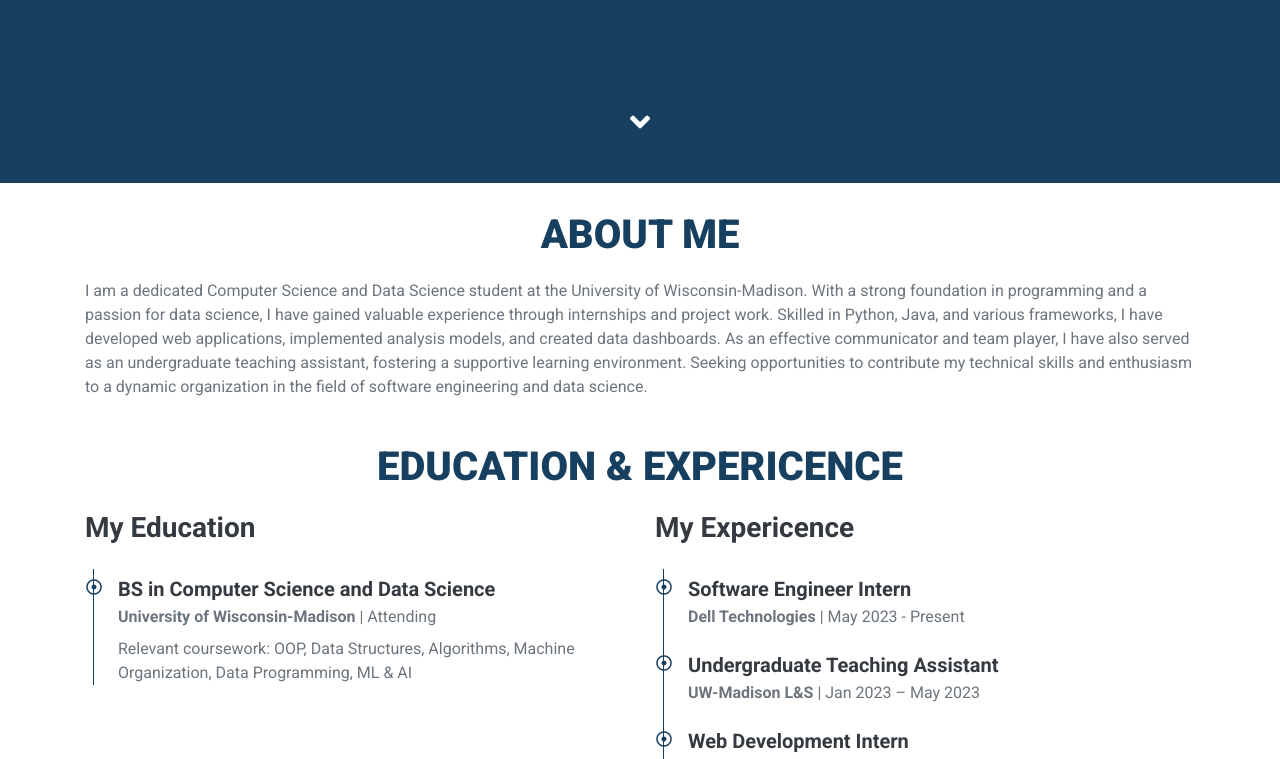
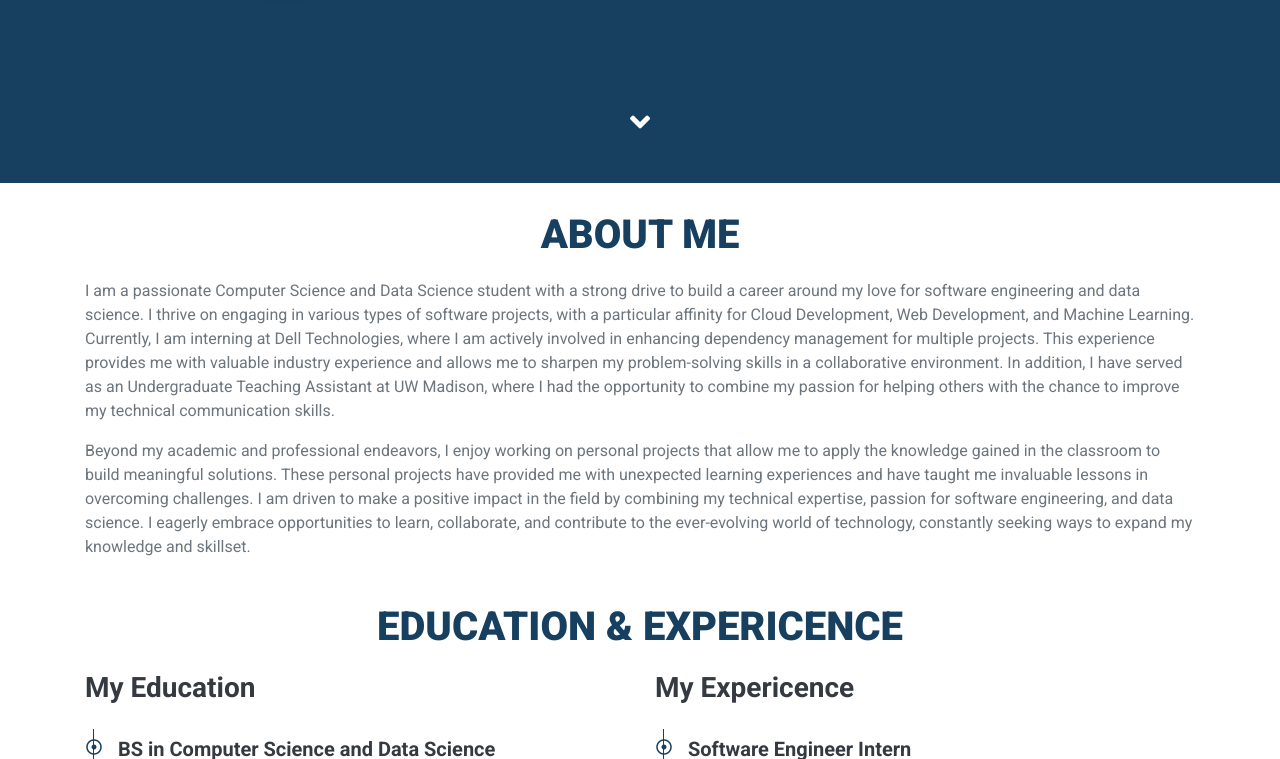
Before and after one commit to HaiHongLa/haihongla.github.io, a plain HTML site: page index.html in a window 1280 px wide. Shown: the part 617-1376 px from the top of the page. Drawn offline with nearby package versions, Linux system fonts and the light colour scheme.

Commit message:
made changes

```diff
--- a/index.html
+++ b/index.html
@@ -80,7 +80,8 @@
             </div>
             <div class="row align-items-center">
                 <div class="col-lg-12">
-                    <p>I am a dedicated Computer Science and Data Science student at the University of Wisconsin-Madison. With a strong foundation in programming and a passion for data science, I have gained valuable experience through internships and project work. Skilled in Python, Java, and various frameworks, I have developed web applications, implemented analysis models, and created data dashboards. As an effective communicator and team player, I have also served as an undergraduate teaching assistant, fostering a supportive learning environment. Seeking opportunities to contribute my technical skills and enthusiasm to a dynamic organization in the field of software engineering and data science.</p>
+                    <p>I am a passionate Computer Science and Data Science student with a strong drive to build a career around my love for software engineering and data science. I thrive on engaging in various types of software projects, with a particular affinity for Cloud Development, Web Development, and Machine Learning. Currently, I am interning at Dell Technologies, where I am actively involved in enhancing dependency management for multiple projects. This experience provides me with valuable industry experience and allows me to sharpen my problem-solving skills in a collaborative environment. In addition, I have served as an Undergraduate Teaching Assistant at UW Madison, where I had the opportunity to combine my passion for helping others with the chance to improve my technical communication skills.</p>
+                    <p>Beyond my academic and professional endeavors, I enjoy working on personal projects that allow me to apply the knowledge gained in the classroom to build meaningful solutions. These personal projects have provided me with unexpected learning experiences and have taught me invaluable lessons in overcoming challenges. I am driven to make a positive impact in the field by combining my technical expertise, passion for software engineering, and data science. I eagerly embrace opportunities to learn, collaborate, and contribute to the ever-evolving world of technology, constantly seeking ways to expand my knowledge and skillset.</p>
                 </div>
             </div>
         </div>
```
